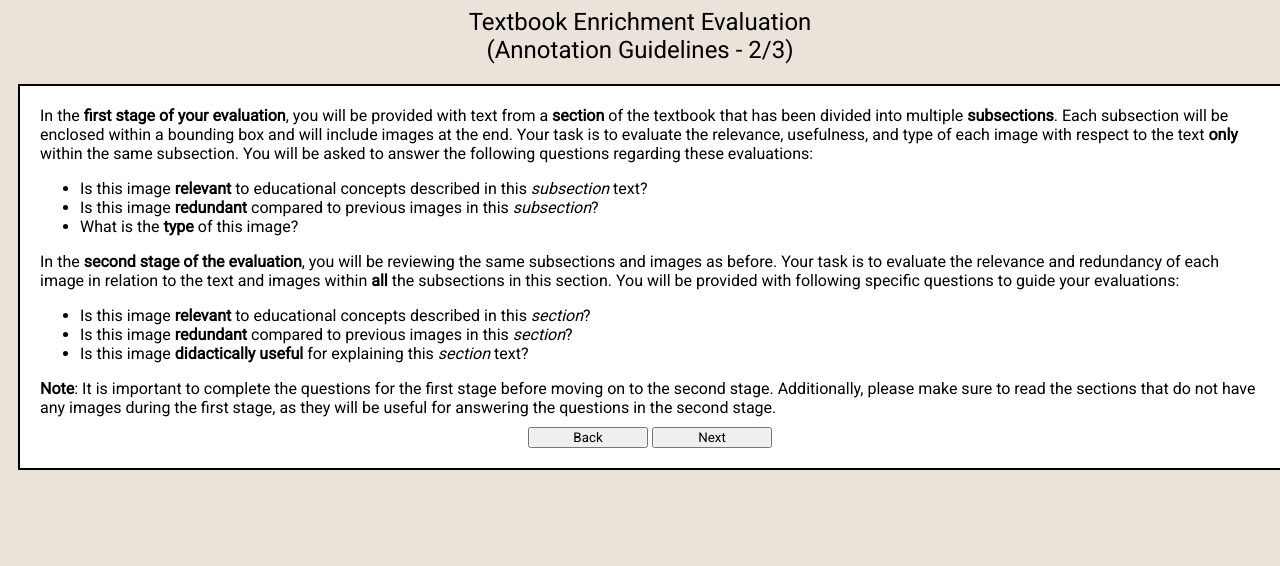
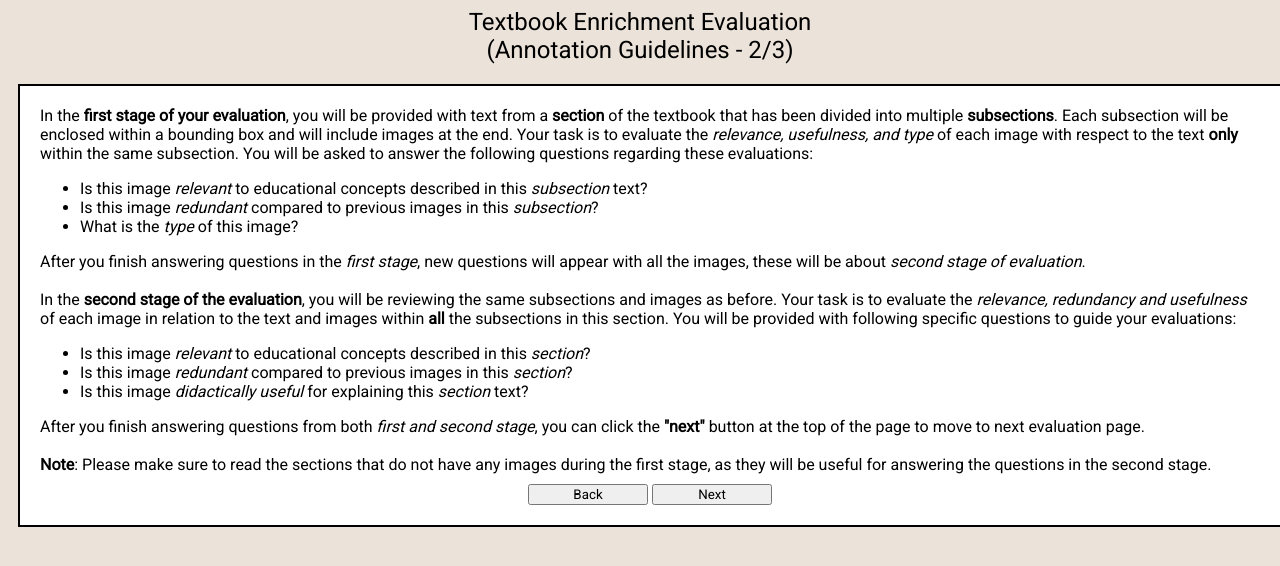
Before and after one commit to eth-nlped/textbook-enrichment, a website: page src_annotation_ui/web/instructions_2.html in a window 1280 px wide. Drawn offline with nearby package versions, Linux system fonts and the light colour scheme.

Commit message:
highlighting and aligned with demo changes

```diff
--- a/src_annotation_ui/web/instructions_2.html
+++ b/src_annotation_ui/web/instructions_2.html
@@ -28,28 +28,36 @@
     <div id="instruction_area_big">
         In the <b>first stage of your evaluation</b>, you will be provided with text from a <b>section</b> of the textbook that has been divided into multiple <b>subsections</b>.
         Each subsection will be enclosed within a bounding box and will include images at the end.
-        Your task is to evaluate the relevance, usefulness, and type of each image with respect to the text <b>only</b> within the same subsection.
+        Your task is to evaluate the <i>relevance, usefulness, and type</i> of each image with respect to the text <b>only</b> within the same subsection.
         You will be asked to answer the following questions regarding these evaluations:
 
         <ul>
-            <li>Is this image <b>relevant</b> to educational concepts described in this <i>subsection</i> text?</li>
-            <li>Is this image <b>redundant</b> compared to previous images in this <i>subsection</i>?</li>
-            <li>What is the <b>type</b> of this image?</li>
+            <li>Is this image <i>relevant</i> to educational concepts described in this <i>subsection</i> text?</li>
+            <li>Is this image <i>redundant</i> compared to previous images in this <i>subsection</i>?</li>
+            <li>What is the <i>type</i> of this image?</li>
         </ul>
 
+        After you finish answering questions in the <i>first stage</i>, new questions will appear with all the images, these will be about <i>second stage of evaluation</i>.
+
+        <br>
+        <br>
+
         In the <b>second stage of the evaluation</b>, you will be reviewing the same subsections and images as before.
-        Your task is to evaluate the relevance and redundancy of each image in relation to the text and images within <b>all</b> the subsections in this section.
+        Your task is to evaluate the <i>relevance, redundancy and usefulness</i> of each image in relation to the text and images within <b>all</b> the subsections in this section.
         You will be provided with following specific questions to guide your evaluations:
 
         <ul>
-
-            <li>Is this image <b>relevant</b> to educational concepts described in this <i>section</i>?</li>
-            <li>Is this image <b>redundant</b> compared to previous images in this <i>section</i>?</li>
-            <li>Is this image <b>didactically useful</b> for explaining this <i>section</i> text?</li>
+            <li>Is this image <i>relevant</i> to educational concepts described in this <i>section</i>?</li>
+            <li>Is this image <i>redundant</i> compared to previous images in this <i>section</i>?</li>
+            <li>Is this image <i>didactically useful</i> for explaining this <i>section</i> text?</li>
         </ul>
 
-        <b>Note</b>: It is important to complete the questions for the first stage before moving on to the second stage.
-        Additionally, please make sure to read the sections that do not have any images during the first stage, as they will be useful for answering the questions in the second stage.
+        After you finish answering questions from both <i>first and second stage</i>, you can click the <b>"next"</b> button at the top of the page to move to next evaluation page.
+
+        <br>
+        <br>
+
+        <b>Note</b>: Please make sure to read the sections that do not have any images during the first stage, as they will be useful for answering the questions in the second stage.
 
         <br>
         <center>
```
